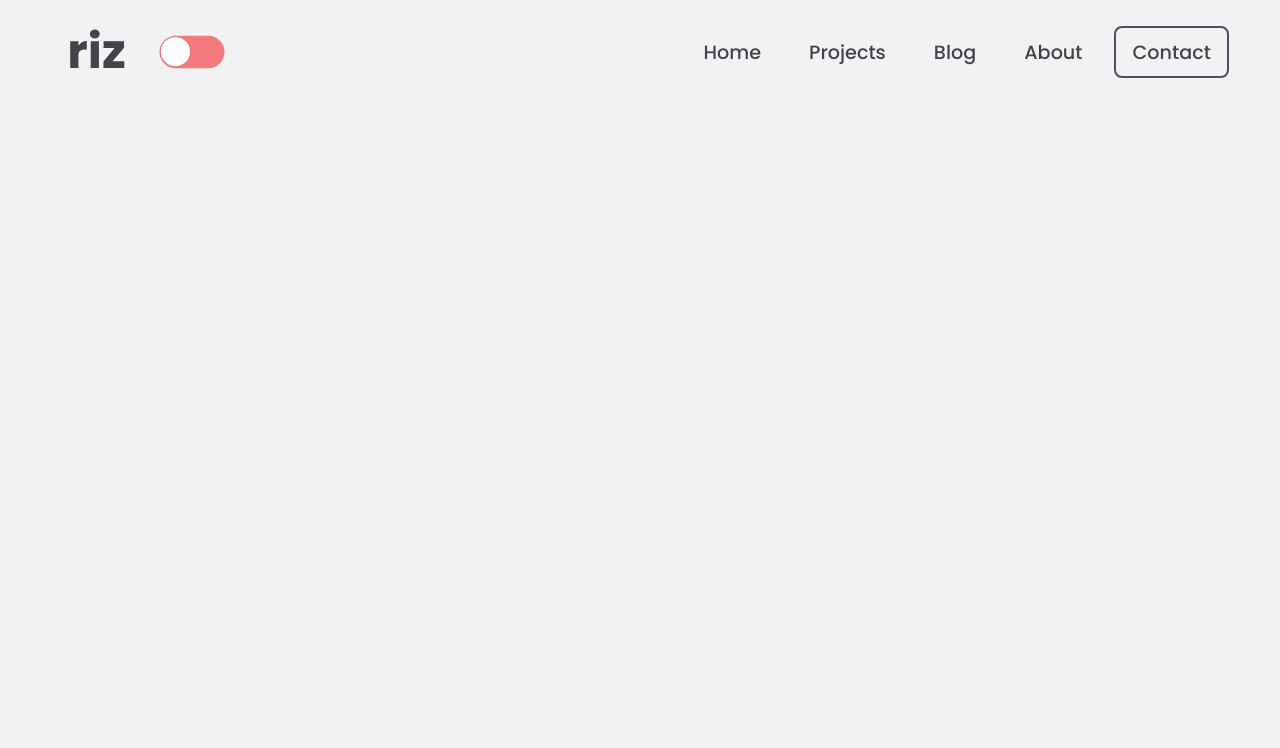
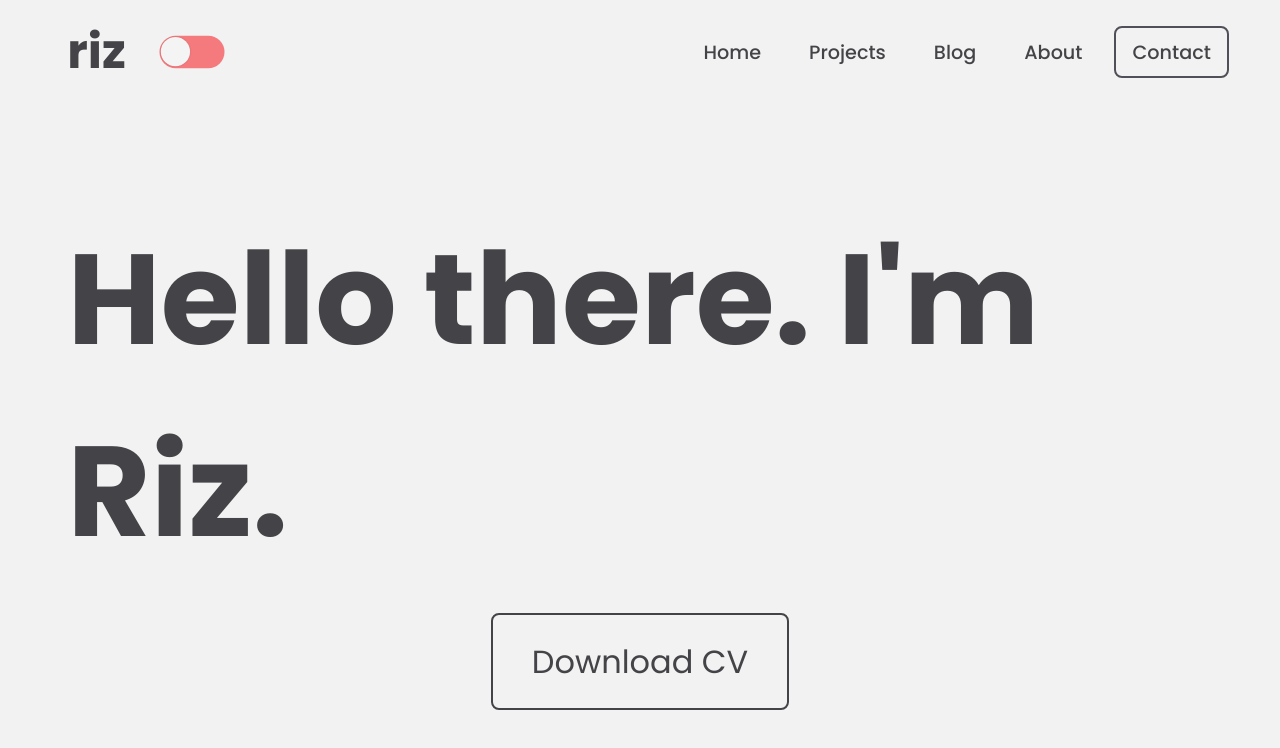
Before and after one commit to riz-l/riz-info, a React (Create React App) app: page / in a window 1280 px wide. Shown: the top 748 px of the page. Built offline with nearby package versions, Linux system fonts and the light colour scheme.

Commit message:
MASTER: Adding temporary Home and adjustments to ThemeToggle

```diff
--- a/src/App.js
+++ b/src/App.js
@@ -7,8 +7,9 @@ import { useSelector } from "react-redux";
 import { darkTheme } from "./app/themes/darkTheme";
 import { lightTheme } from "./app/themes/lightTheme";
 
-// Import: Components
+// Import: Components, Pages
 import { Header, Navigation } from "./app/components";
+import { Home } from "./app/pages";
 
 // Component: App
 export default function App() {
@@ -27,6 +28,8 @@ export default function App() {
       <Container>
         <Header />
         <Navigation />
+
+        <Home />
       </Container>
     </ThemeProvider>
   );
--- a/src/app/components/Header/Header.component.jsx
+++ b/src/app/components/Header/Header.component.jsx
@@ -41,7 +41,7 @@ export default function Header() {
           <ThemeToggle
             isOn={isGlobalThemeDark}
             handleToggle={() => dispatch(setIsGlobalThemeDark())}
-            onColor="#06d6a0"
+            onColor="#f5f4f4"
           />
 
           <NavContainer>
--- a/src/app/components/Header/Header.elements.js
+++ b/src/app/components/Header/Header.elements.js
@@ -73,7 +73,7 @@ export const Nav = styled.nav`
   justify-content: flex-end;
   width: 100%;
 
-  @media ${deviceWidth.tablet} {
+  @media ${deviceWidth.tabletL} {
     display: none;
     opacity: 0;
     visibility: hidden;
@@ -126,7 +126,7 @@ export const MenuIconContainer = styled.div`
   transition: all 100ms linear;
   visibility: hidden;
 
-  @media ${deviceWidth.tablet} {
+  @media ${deviceWidth.tabletL} {
     display: flex;
     opacity: 1;
     transition: all 100ms linear;
--- a/src/app/components/ThemeToggle/ThemeToggle.component.jsx
+++ b/src/app/components/ThemeToggle/ThemeToggle.component.jsx
@@ -1,11 +1,17 @@
 // Import: Dependencies
 import React from "react";
+import { useSelector } from "react-redux";
 
 // Import: Elements
 import { Button, Checkbox, Label, ScaleSwitch } from "./ThemeToggle.elements";
 
 // Component: ThemeToggle
 export default function ThemeToggle({ isOn, handleToggle, onColor }) {
+  // Redux: isGlobalThemeDark
+  const isGlobalThemeDark = useSelector(
+    (state) => state.globalTheme.isGlobalThemeDark
+  );
+
   return (
     <ScaleSwitch>
       <Checkbox
@@ -15,8 +21,12 @@ export default function ThemeToggle({ isOn, handleToggle, onColor }) {
         type="checkbox"
       />
 
-      <Label style={{ background: isOn && onColor }} htmlFor={`theme-toggle`}>
-        <Button />
+      <Label
+        style={{ background: isOn && onColor }}
+        htmlFor={`theme-toggle`}
+        isGlobalThemeDark={isGlobalThemeDark}
+      >
+        <Button isGlobalThemeDark={isGlobalThemeDark} />
       </Label>
     </ScaleSwitch>
   );
--- a/src/app/components/ThemeToggle/ThemeToggle.elements.js
+++ b/src/app/components/ThemeToggle/ThemeToggle.elements.js
@@ -25,6 +25,10 @@ export const Label = styled.label`
 
   & ${Button} {
     background: #fff;
+    background: ${({ isGlobalThemeDark, props }) =>
+      isGlobalThemeDark
+        ? (props) => props.theme.colors.global.highlightSecondary
+        : "#f5f4f4"};
     border-radius: 45px;
     box-shadow: 0 0 2px 0 rgba(10, 10, 10, 0.29);
     content: "";
--- /dev/null
+++ b/src/app/pages/Home/Home.component.jsx
@@ -0,0 +1,27 @@
+// Import: Packages
+import React from "react";
+
+// Import: Assets
+import cvPdf from "../../../assets/pdfs/cv-2021-jlayton.pdf";
+
+// Import: Elements
+import { Container, Cta, CtaText, Heading, Wrapper } from "./Home.elements";
+
+// Page: Home
+export default function Home() {
+  return (
+    <>
+      <Container>
+        <Wrapper>
+          <Heading>Hello there. I'm Riz.</Heading>
+
+          <Cta>
+            <a href={cvPdf} target="blank">
+              <CtaText>Download CV</CtaText>
+            </a>
+          </Cta>
+        </Wrapper>
+      </Container>
+    </>
+  );
+}
--- /dev/null
+++ b/src/app/pages/Home/Home.elements.js
@@ -0,0 +1,77 @@
+// Import: Packages
+import styled from "styled-components/macro";
+import { deviceWidth } from "../../../definitions/breakPoints";
+
+// Element: Container
+export const Container = styled.main`
+  background-color: ${(props) => props.theme.colors.global.backgroundPrimary};
+  height: calc(100vh - 104px);
+  min-height: calc(100vh - 104px);
+  transition: all 100ms linear;
+  width: 100%;
+`;
+
+// Element: Wrapper
+export const Wrapper = styled.div`
+  align-items: center;
+  display: flex;
+  flex-direction: column;
+  height: 100%;
+  justify-content: center;
+  margin: 0 auto;
+  width: 92%;
+`;
+
+// Element: Heading
+export const Heading = styled.h1`
+  color: ${(props) => props.theme.colors.global.textPrimary};
+  font-family: "PoppinsBold", sans-serif;
+  font-size: 8rem;
+  padding: 0.6rem 1rem;
+  transition: all 100ms linear;
+
+  @media ${deviceWidth.laptop} {
+    font-size: 6rem;
+    margin-bottom: 2rem;
+    margin-top: -10rem;
+    transition: all 100ms linear;
+  }
+
+  @media ${deviceWidth.tablet} {
+    font-size: 4rem;
+    transition: all 100ms linear;
+  }
+`;
+
+// Element: CtaText
+export const CtaText = styled.span`
+  color: ${(props) => props.theme.colors.global.textPrimary};
+  font-size: 2rem;
+  transition: all 100ms linear;
+
+  @media ${deviceWidth.laptop} {
+    font-size: 1.8rem;
+    transition: all 100ms linear;
+  }
+`;
+
+// Element: Cta
+export const Cta = styled.div`
+  background-color: ${(props) => props.theme.colors.global.backgroundPrimary};
+  border: 2px solid ${(props) => props.theme.colors.global.textPrimary};
+  border-radius: 8px;
+  cursor: pointer;
+  margin-top: 1rem;
+  padding: 1.4rem 2.4rem;
+  transition: all 100ms linear;
+
+  &:hover {
+    background-color: ${(props) => props.theme.colors.global.textPrimary};
+    transition: all 100ms linear;
+
+    & ${CtaText} {
+      color: ${(props) => props.theme.colors.global.highlightPrimary};
+      transition: all 100ms linear;
+    }
+  }
+`;
--- a/src/app/pages/index.js
+++ b/src/app/pages/index.js
@@ -1,2 +1,2 @@
-// Export: Thing
-// export { default as Thing } from "./Thing/Thing.component";
+// Export: Home
+export { default as Home } from "./Home/Home.component";
--- a/src/definitions/breakPoints.js
+++ b/src/definitions/breakPoints.js
@@ -4,6 +4,7 @@ const width = {
   mobileM: "375px",
   mobileL: "425px",
   tablet: "768px",
+  tabletL: "824px",
   laptop: "1024px",
   laptopL: "1440px",
   desktop: "2560px",
@@ -15,6 +16,7 @@ export const deviceWidth = {
   mobileM: `(max-width: ${width.mobileM})`,
   mobileL: `(max-width: ${width.mobileL})`,
   tablet: `(max-width: ${width.tablet})`,
+  tabletL: `(max-width: ${width.tabletL})`,
   laptop: `(max-width: ${width.laptop})`,
   laptopL: `(max-width: ${width.laptopL})`,
   desktop: `(max-width: ${width.desktop})`,
```
Also changed, not shown: 1 other file (tests, documents, lock files or other folders).
